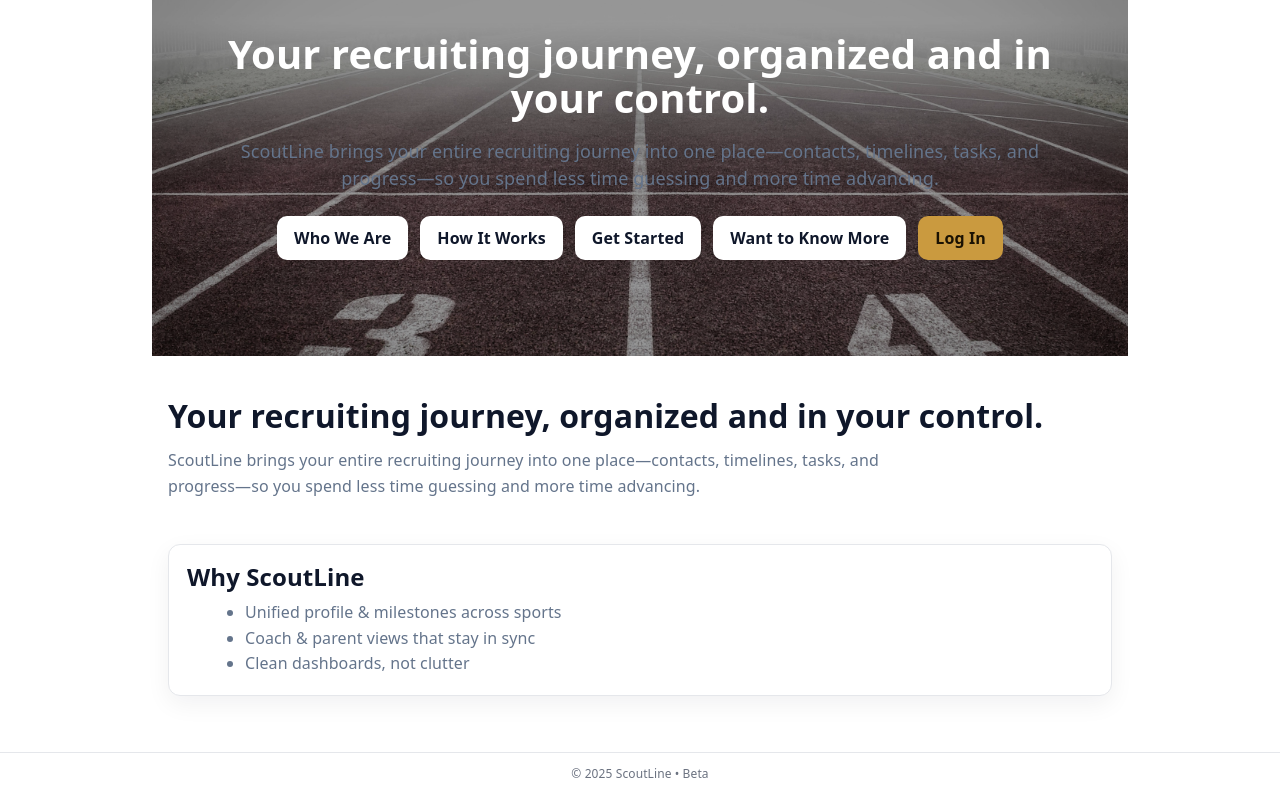
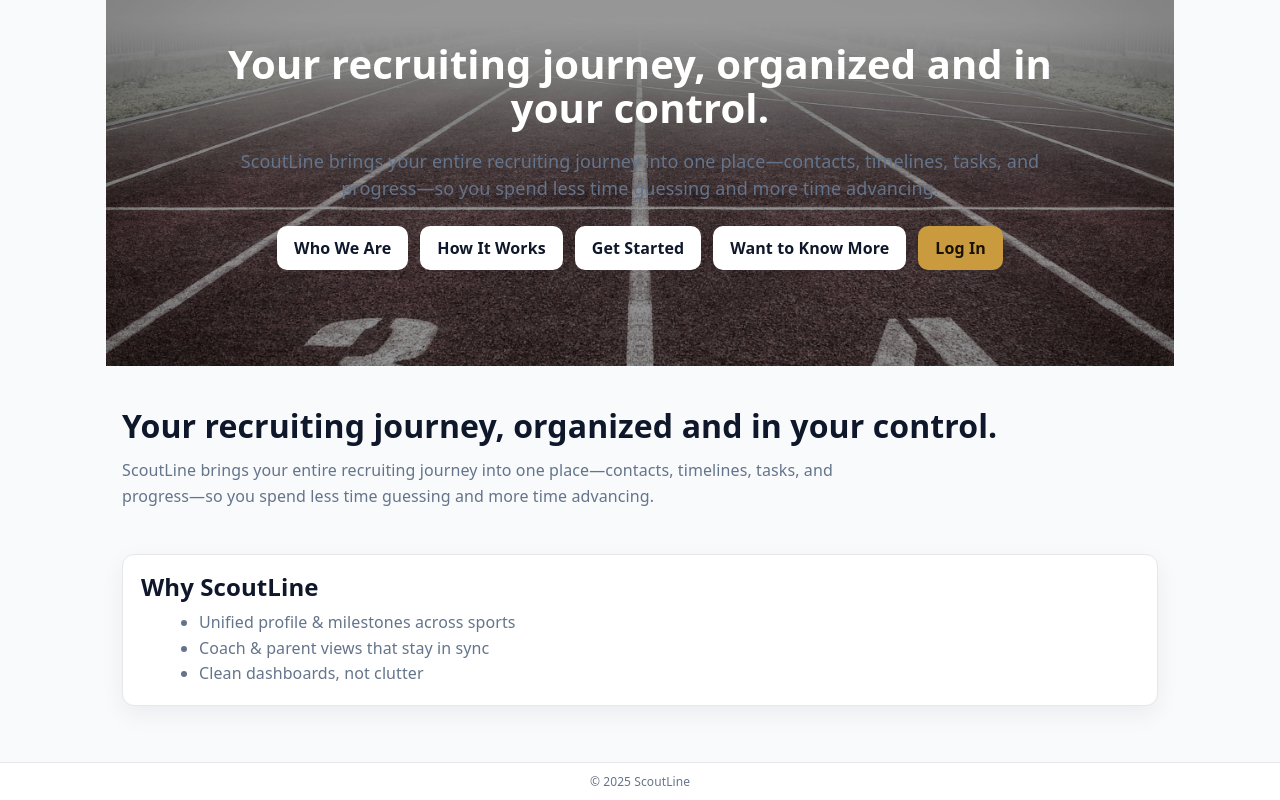
Before and after one commit to mattblittle-create/scoutline-beta, a Next.js app: page / in a window 1280 px wide. Shown: the part 383-1183 px from the top of the page. Built offline with nearby package versions, Linux system fonts and the light colour scheme.

Commit message:
Update layout.tsx

```diff
--- a/app/layout.tsx
+++ b/app/layout.tsx
@@ -1,34 +1,55 @@
+// app/layout.tsx
 import "./globals.css";
-import type { Metadata } from "next";
 import React from "react";
 import SiteHeader from "./components/SiteHeader";
-
-export const metadata: Metadata = {
-  title: "ScoutLine",
-  description: "Athlete recruiting platform",
-};
 
 export default function RootLayout({ children }: { children: React.ReactNode }) {
   return (
     <html lang="en">
       <body
         style={{
-          fontFamily: "system-ui, -apple-system, Segoe UI, Roboto, Helvetica, Arial",
+          fontFamily: 'system-ui, -apple-system, "Segoe UI", Roboto, Helvetica, Arial',
           margin: 0,
+          background: "#f8fafc",
+          color: "#0f172a",
         }}
       >
+        {/* Global overrides to make the header more compact across all pages */}
+        <style>{`
+          /* tighten vertical space above/below the logo + nav */
+          .sl-nav { padding: 6px 12px !important; }            /* was ~12px 16px */
+          header.sl-header { padding-top: 6px !important; padding-bottom: 6px !important; }
+
+          /* shrink the logo a bit to reduce perceived header height */
+          .sl-logo { max-width: 280px !important; }            /* was 360px default */
+          @media (max-width: 768px) {
+            .sl-logo { max-width: 200px !important; }          /* was 300px on mobile */
+          }
+          @media (max-width: 480px) {
+            .sl-logo { max-width: 170px !important; }          /* was 200px on small screens */
+          }
+        `}</style>
+
+        {/* Header (client component with dropdowns/hamburger) */}
         <SiteHeader />
-        <main style={{ padding: 24, maxWidth: 1024, margin: "0 auto" }}>{children}</main>
+
+        {/* Page content */}
+        <main style={{ maxWidth: 1100, margin: "0 auto", padding: "24px 16px" }}>
+          {children}
+        </main>
+
+        {/* Footer */}
         <footer
           style={{
             borderTop: "1px solid #e5e7eb",
-            padding: "12px 16px",
-            color: "#6b7280",
+            padding: "10px 16px",
+            color: "#64748b",
             fontSize: 12,
             textAlign: "center",
+            background: "#fff",
           }}
         >
-          © {new Date().getFullYear()} ScoutLine • Beta
+          © {new Date().getFullYear()} ScoutLine
         </footer>
       </body>
     </html>
```
